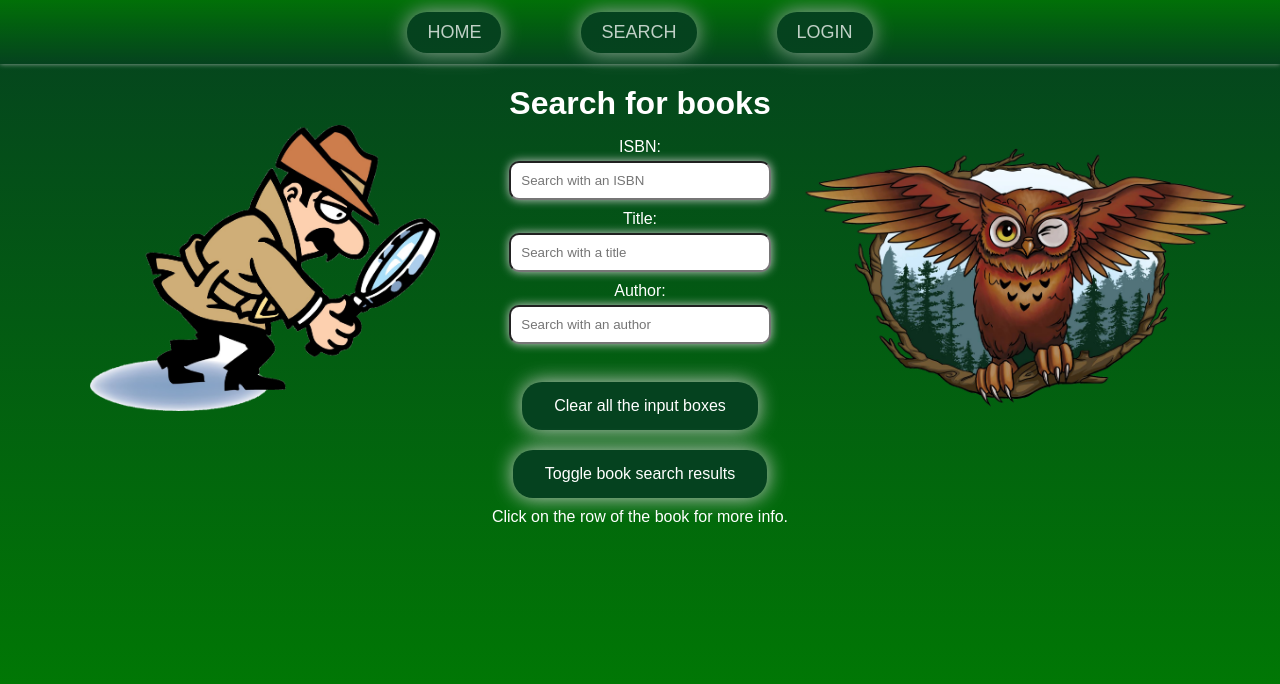
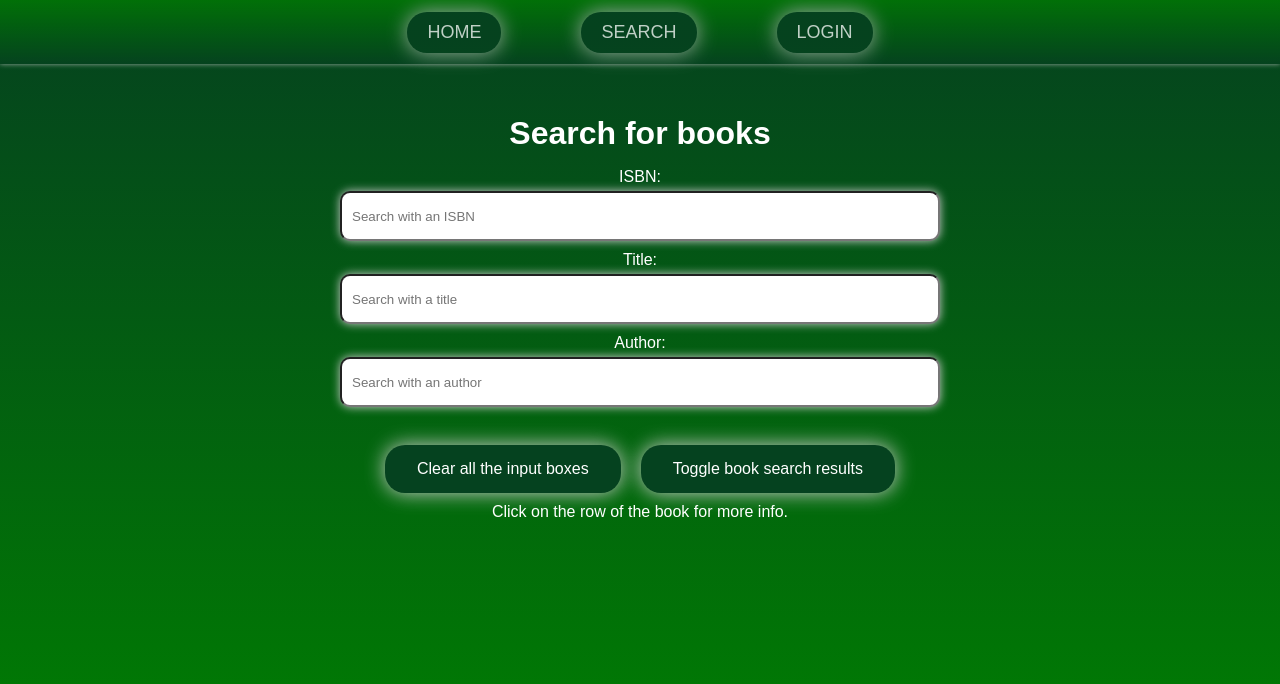
Before and after one commit to KariNurm/Library, a React (Create React App) app in the folder group-project/: page /search in a window 1280 px wide. Shown: the top 684 px of the page. Built offline with nearby package versions, Linux system fonts and the light colour scheme; data requests are answered from the project's data file.

Commit message:
Changes to Landing Page, Search Page, Header and MyPage

```diff
--- a/group-project/package.json
+++ b/group-project/package.json
@@ -9,6 +9,7 @@
     "axios": "^1.2.3",
     "react": "^18.2.0",
     "react-dom": "^18.2.0",
+    "react-draggable": "^4.4.5",
     "react-modal": "^3.16.1",
     "react-router-dom": "^6.7.0",
     "react-scripts": "5.0.1",
--- a/group-project/src/Header.css
+++ b/group-project/src/Header.css
@@ -21,7 +21,8 @@
   box-shadow: 0px 0px 5px #ccc;
 }
 
-.navLink, .logout-button {
+.navLink,
+.logout-button {
   text-decoration: none;
   color: white;
   font-size: 18px;
@@ -32,10 +33,11 @@
   box-shadow: 0px 0px 20px #ccc;
   transition: all 0.2s ease-in-out;
 }
-.logout-button{
+.logout-button {
   float: right;
   position: relative;
   right: -20%;
+  background-color: #f60039;
 }
 .navLink:hover {
   background-color: #11d211;
@@ -43,3 +45,11 @@
   box-shadow: 0px 0px 20px #ccc;
   transform: scale(1.1);
 }
+
+.logout-button:hover {
+  background-color: #ff0000;
+  color: white;
+  box-shadow: 0px 0px 20px #ccc;
+  transform: scale(1.1);
+  cursor: pointer;
+}
--- a/group-project/src/LandingPage.css
+++ b/group-project/src/LandingPage.css
@@ -78,6 +78,7 @@
   opacity: 0.9;
   background-image: linear-gradient(to top, #05421f, green);
   box-shadow: none;
+  justify-content: space-between;
 }
 
 .card-info-card {
@@ -94,4 +95,19 @@
   line-height: 1.5;
   opacity: 0.9;
   background-image: linear-gradient(to bottom, #05421f, green);
+  justify-content: space-between;
 }
+.card {
+  width: 50%;
+  float: left;
+  box-sizing: border-box;
+  padding: 20px;
+  justify-content: space-between;
+}
+
+@media only screen and (max-width: 600px) {
+  .card {
+    width: 100%;
+    float: none;
+  }
+}
--- a/group-project/src/MyPage.css
+++ b/group-project/src/MyPage.css
@@ -0,0 +1,35 @@
+.mypage {
+  display: flex;
+  flex-direction: column;
+  align-items: center;
+  background-color: #05421f;
+  opacity: 0.9;
+  background-image: linear-gradient(to bottom, #05421f, green);
+  color: white;
+  box-shadow: 0 4px 8px 0 rgba(0, 0, 0, 0.2);
+  border-radius: 5px;
+  padding: 20px;
+  font-family: Arial, sans-serif;
+  margin: 50px;
+  border-radius: 20px;
+}
+
+.mypage h2 {
+  margin: 20px 0;
+}
+
+.user-card {
+  display: flex;
+  flex-direction: column;
+  align-items: center;
+  background-color: white;
+  box-shadow: 0 4px 8px 0 rgba(0, 0, 0, 0.2);
+  border-radius: 5px;
+  padding: 20px;
+  margin: 20px;
+}
+
+.mypage:hover {
+  box-shadow: 0px 0px 20px #ccc;
+  transform: scale(1.1);
+}
--- a/group-project/src/SearchPage.css
+++ b/group-project/src/SearchPage.css
@@ -1,4 +1,5 @@
 .searchPage {
+  margin: 30px;
   display: flex;
   flex-direction: column;
   align-items: center;
@@ -19,8 +20,8 @@
   margin-top: 10px;
 }
 .searchPage input[type="search"] {
-  width: 100%;
-  max-width: 450px;
+  width: 600px;
+  height: 50px;
   background-color: white;
   padding: 10px;
   margin: 0, 0, 0, 20px;
@@ -61,7 +62,13 @@
 .searchPage th {
   font-size: 1.2rem;
 }
-.searchPage button {
+.button {
+  font-size: 16px;
+  display: flex;
+  justify-content: space-between;
+}
+
+.clear-button {
   background-color: #05421f; /* Green */
   box-shadow: 0px 0px 20px #ccc;
   transition: all 0.2s ease-in-out;
@@ -73,19 +80,43 @@
   border-radius: 20px;
   font-size: 16px;
   margin-top: 20px;
+  margin-right: 10px;
+  cursor: pointer;
+}
+.show-button {
+  background-color: #05421f; /* Green */
+  box-shadow: 0px 0px 20px #ccc;
+  transition: all 0.2s ease-in-out;
+  border: none;
+  color: white;
+  padding: 15px 32px;
+  text-align: center;
+  text-decoration: none;
+  border-radius: 20px;
+  font-size: 16px;
+  margin-top: 20px;
+  margin-left: 10px;
   cursor: pointer;
 }
 
-.searchPage button:hover {
+.clear-button:hover {
   background-color: #4caf50;
   color: white;
   box-shadow: 0px 0px 20px #ccc;
   transform: scale(1.1);
 }
 
+.show-button:hover {
+  background-color: #4caf50;
+  color: white;
+  box-shadow: 0px 0px 20px #ccc;
+  transform: scale(1.1);
+}
+
+/*
 .owlImage {
   background: url("./images/transparent-owl.png");
-  width: 450px;
+  width: 30%;
   height: 450px;
   position: absolute;
   top: 40px;
@@ -94,9 +125,10 @@
   right: 25px;
 }
 
+
 .detectiveImage {
   background: url("./images/detective.png");
-  width: 350px;
+  width: 20%;
   height: 350px;
   position: absolute;
   top: 120px;
@@ -105,6 +137,7 @@
   left: 85px;
   background-repeat: no-repeat;
 }
+*/
 .searchPage tr:hover {
   cursor: pointer;
   box-shadow: 0px 0px 20px rgb(13, 13, 13);
--- a/group-project/src/SearchPage.js
+++ b/group-project/src/SearchPage.js
@@ -1,14 +1,10 @@
-import {useState} from "react";
+import { useState } from "react";
 import Modal from "react-modal";
-import "./SearchPage.css"
-import BookComponent from "./BookComponent"
-Modal.setAppElement('#root');
+import "./SearchPage.css";
+import BookComponent from "./BookComponent";
+Modal.setAppElement("#root");
 
-
-const SearchPage = ({books}) => {
-
-
-
+const SearchPage = ({ books }) => {
   const [searchISBN, setSearchISBN] = useState("");
   const [searchTitle, setSearchTitle] = useState("");
   const [searchAuthor, setSearchAuthor] = useState("");
@@ -16,65 +12,59 @@ const SearchPage = ({books}) => {
 
   const handleISBN = (event) => {
     event.preventDefault();
-        setSearchISBN(event.target.value)
+    setSearchISBN(event.target.value);
   };
 
   const handleTitle = (event) => {
     event.preventDefault();
-        setSearchTitle(event.target.value)
+    setSearchTitle(event.target.value);
   };
 
   const handleAuthor = (event) => {
     event.preventDefault();
-        setSearchAuthor(event.target.value)
+    setSearchAuthor(event.target.value);
   };
-
 
   const [isOpen, setIsOpen] = useState(false);
   const [currentElement, setCurrentElement] = useState({});
 
   const closeElement = () => setIsOpen(false);
 
-    const filteredBooks = books.filter(book => {
+  const filteredBooks = books.filter((book) => {
     if (searchISBN === "" && searchTitle === "" && searchAuthor === "") {
       return false;
     } else if (
       book.isbn.includes(searchISBN) &&
-            book.title.toLowerCase().includes(
-            searchTitle.toLowerCase()) &&
-            book.author.toLowerCase().includes(
-                searchAuthor.toLowerCase()
-                )) {
+      book.title.toLowerCase().includes(searchTitle.toLowerCase()) &&
+      book.author.toLowerCase().includes(searchAuthor.toLowerCase())
+    ) {
       return true;
     } else {
       return false;
     }
-            })
-
+  });
 
   const showBooks = (event) => {
     event.preventDefault();
-        setRevealedBooks(!revealedBooks)
-    }
+    setRevealedBooks(!revealedBooks);
+  };
 
   const clearAll = () => {
     setSearchAuthor("");
     setSearchISBN("");
     setSearchTitle("");
-    }
-    <BookComponent/>
-
+  };
+  <BookComponent />;
 
   return (
     <>
-
-            <Modal className="modal"
+      <Modal
+        className="modal"
         isOpen={isOpen}
         onRequestClose={closeElement}
         contentLabel="Book element"
       >
-                <BookComponent setIsOpen={setIsOpen} book={currentElement}/>
-
+        <BookComponent setIsOpen={setIsOpen} book={currentElement} />
       </Modal>
 
       <div className="searchPage">
@@ -82,43 +72,50 @@ const SearchPage = ({books}) => {
           <h1 className="title">Search for books</h1>
           <p>ISBN: </p>
           <input
-                type = "search"
-                placeholder = "Search with an ISBN"
-                onChange = {handleISBN}
-                value = {searchISBN}
+            type="search"
+            placeholder="Search with an ISBN"
+            onChange={handleISBN}
+            value={searchISBN}
           />
           <p>Title: </p>
           <input
-                type = "search"
-                placeholder = "Search with a title"
-                onChange = {handleTitle}
-                value = {searchTitle}
+            type="search"
+            placeholder="Search with a title"
+            onChange={handleTitle}
+            value={searchTitle}
           />
           <p>Author: </p>
           <input
-                type = "search"
-                placeholder = "Search with an author"
-                onChange = {handleAuthor}
-                value = {searchAuthor}
+            type="search"
+            placeholder="Search with an author"
+            onChange={handleAuthor}
+            value={searchAuthor}
           />
         </form>
-            <br/>
+        <br />
+
         <div className="button">
-            <button onClick={clearAll}>Clear all the input boxes</button>
-            <br/>
-            <button onClick={showBooks}>Toggle book search results</button>
+          <div>
+            <button className="clear-button" onClick={clearAll}>
+              Clear all the input boxes
+            </button>
+          </div>
+          <div>
+            <button className="show-button" onClick={showBooks}>
+              Toggle book search results
+            </button>
+          </div>
+        </div>
+
         <div className="owlImage"></div>
         <div className="detectiveImage"></div>
-            </div>
-            <p>
-                Click on the row of the book for more info.
-            </p>
-           {
-                revealedBooks ?
 
+        <p>Click on the row of the book for more info.</p>
+        {revealedBooks ? (
           <table>
-                { (searchISBN === "" && searchTitle === ""
-                && searchAuthor === "") ? <></> :
+            {searchISBN === "" && searchTitle === "" && searchAuthor === "" ? (
+              <></>
+            ) : (
               <thead>
                 <tr>
                   <th>ISBN</th>
@@ -128,11 +125,17 @@ const SearchPage = ({books}) => {
                   <th>Publisher</th>
                   <th>Pages</th>
                 </tr>
-                      </thead> }
+              </thead>
+            )}
 
             {filteredBooks.map((books) => (
               <tbody key={books.isbn} className="tableElement">
-                      <tr onClick={() => {setCurrentElement(books); setIsOpen(true)}}>
+                <tr
+                  onClick={() => {
+                    setCurrentElement(books);
+                    setIsOpen(true);
+                  }}
+                >
                   <td>{books.isbn}</td>
                   <td>{books.title}</td>
                   <td>{books.subtitle}</td>
@@ -143,10 +146,10 @@ const SearchPage = ({books}) => {
               </tbody>
             ))}
           </table>
-           : null }
+        ) : null}
       </div>
     </>
-    )
-}
+  );
+};
 
 export default SearchPage;
```
Also changed, not shown: group-project/src/MyPage.js (+14 -10 lines), group-project/src/Login_Signup.css (line endings or trailing spaces), 1 other file (tests, documents, lock files or other folders). Lines whose indentation alone changed are shown as unchanged.
